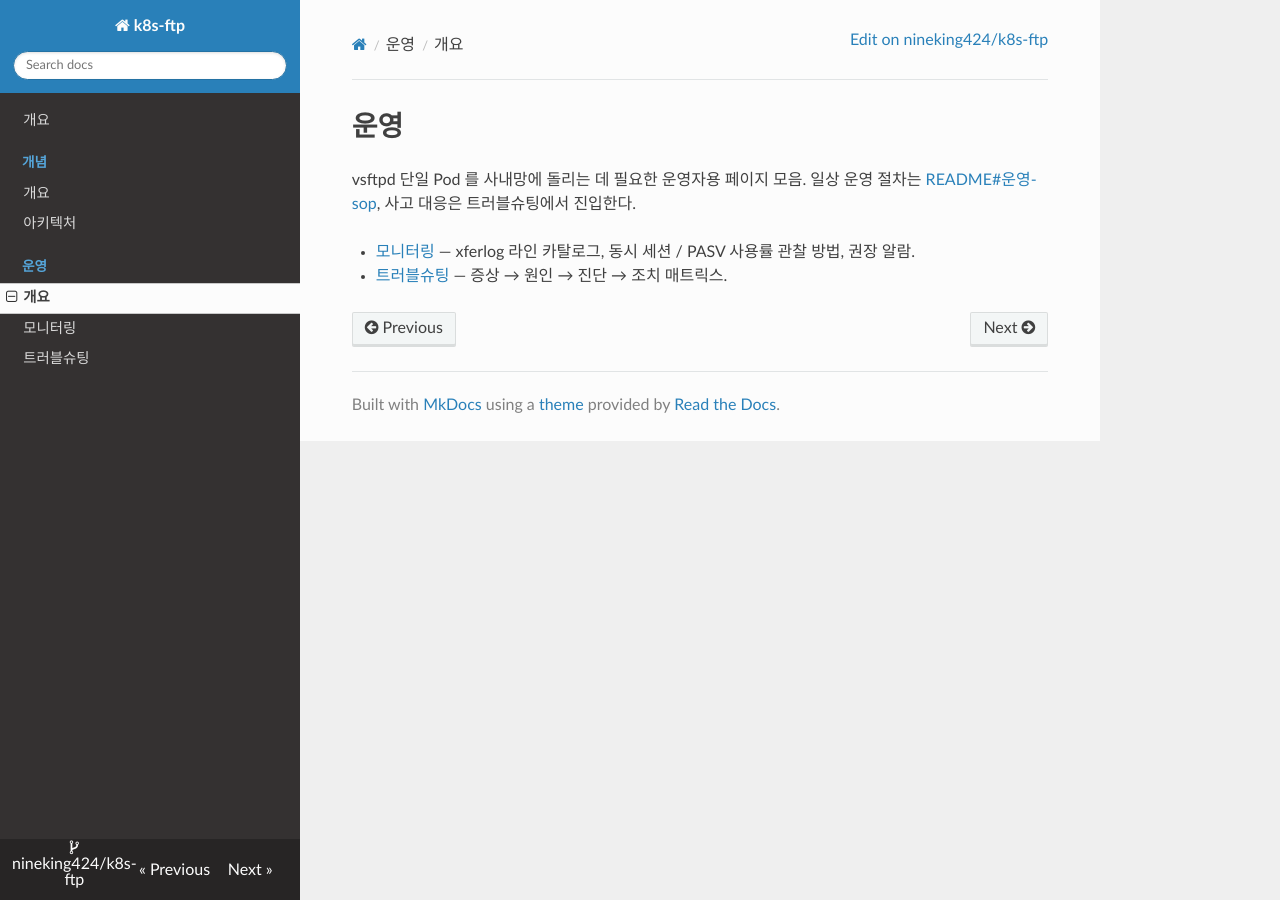
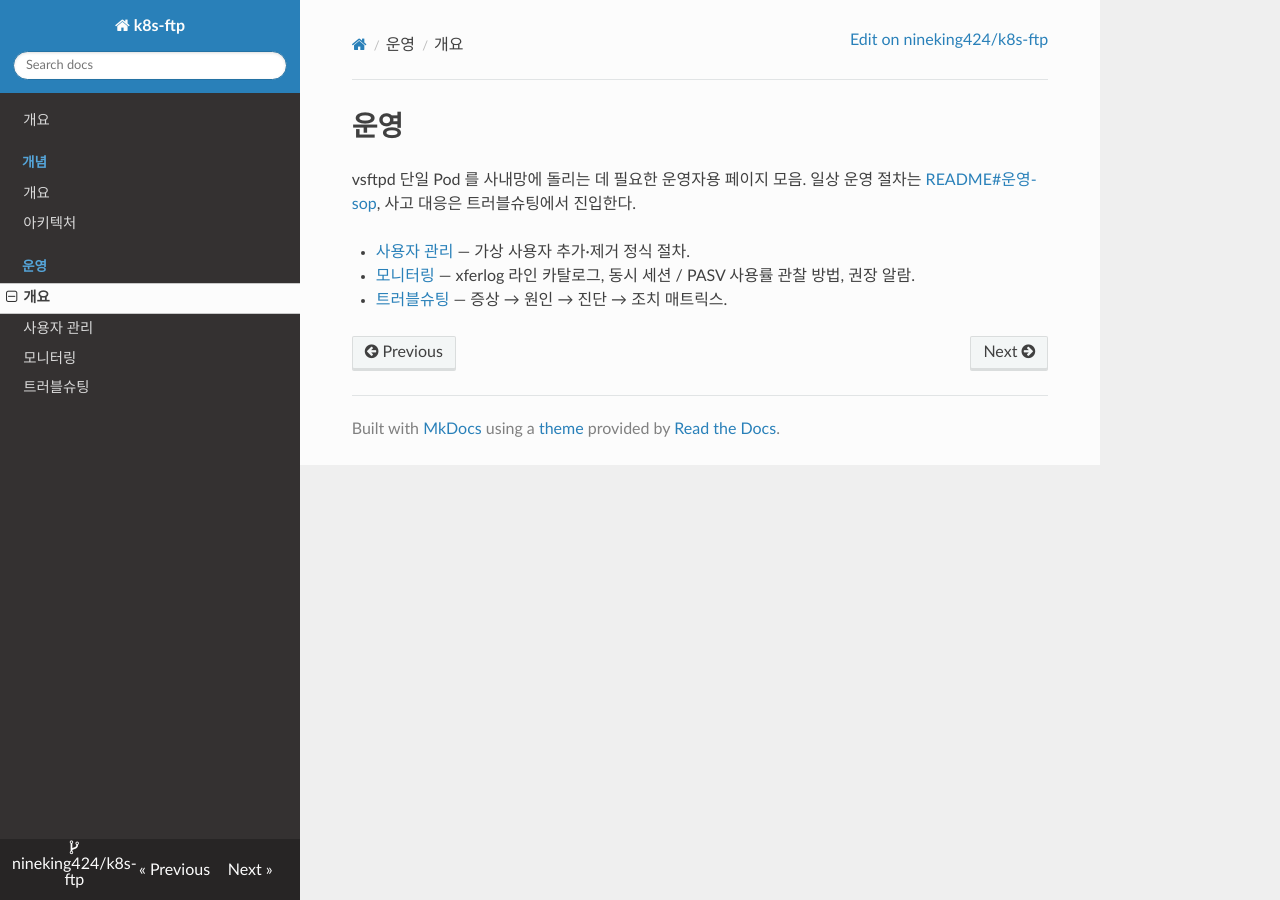
Before and after one commit to nineking424/k8s-ftp, an MkDocs documentation site: the page built from docs/operating/index.md, in a window 1280 px wide. Built offline with MkDocs 1.6.1, drawn with Linux system fonts in a browser that asks for light colours; nearby versions of some CDN libraries.

Commit message:
docs(nav): user-management 페이지를 nav와 페르소나 라우팅에 추가
mkdocs nav의 운영 섹션 맨 위(빈도 순) + operating/index 카탈로그 +
docs/index 페르소나 표의 운영자 시작 페이지를 user-management로 라우팅.

```diff
--- a/docs/operating/index.md
+++ b/docs/operating/index.md
@@ -2,5 +2,6 @@
 
 vsftpd 단일 Pod 를 사내망에 돌리는 데 필요한 운영자용 페이지 모음. 일상 운영 절차는 [README#운영-sop](https://github.com/nineking424/k8s-ftp#운영-sop), 사고 대응은 트러블슈팅에서 진입한다.
 
+- [사용자 관리](user-management.md) — 가상 사용자 추가·제거 정식 절차.
 - [모니터링](monitoring.md) — xferlog 라인 카탈로그, 동시 세션 / PASV 사용률 관찰 방법, 권장 알람.
 - [트러블슈팅](troubleshooting.md) — 증상 → 원인 → 진단 → 조치 매트릭스.
--- a/mkdocs.yml
+++ b/mkdocs.yml
@@ -40,5 +40,6 @@ nav:
       - 아키텍처: concepts/architecture.md
   - 운영:
       - 개요: operating/index.md
+      - 사용자 관리: operating/user-management.md
       - 모니터링: operating/monitoring.md
       - 트러블슈팅: operating/troubleshooting.md
```
Also changed, not shown: docs/index.md (+1 -1 lines).
